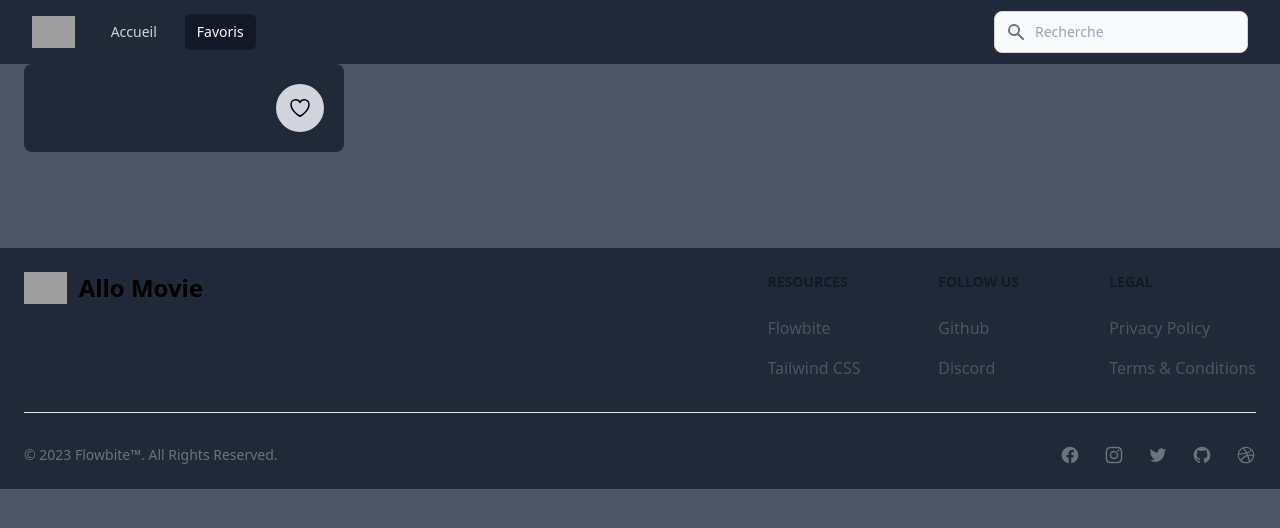
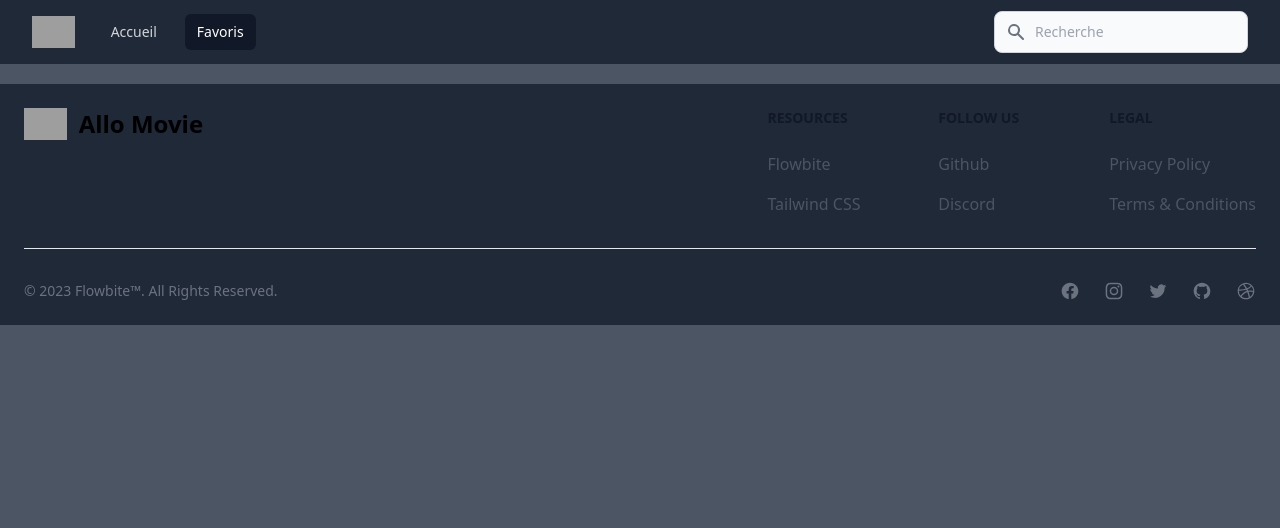
Before and after one commit to MarieBaude/allo-movie, a React (Vite) app: page /favorites in a window 1280 px wide. Shown: the top 528 px of the page. Built offline with nearby package versions, Linux system fonts and the light colour scheme; grey boxes are pictures that could not be loaded.

Commit message:
adding fav system

```diff
--- a/src/components/BtnFav.jsx
+++ b/src/components/BtnFav.jsx
@@ -1,23 +1,32 @@
-import React from "react";
+import React, { useState } from "react";
 
-function BtnFav() {
+function BtnFav(props) {
+  const [isFavorite, setIsFavorite] = useState(false);
+
+  const handleFavoriteClick = () => {
+    setIsFavorite(!isFavorite);
+
+    // récupérer les favoris existants du local storage
+    const favorites = JSON.parse(localStorage.getItem("favorites")) || [];
+
+    // ajouter ou supprimer le film de la liste des favoris
+    if (!isFavorite) {
+      favorites.push(props.movie);
+    } else {
+      const index = favorites.findIndex(
+        (favorite) => favorite.id === props.movie.id
+      );
+      favorites.splice(index, 1);
+    }
+
+    // enregistrer la nouvelle liste de favoris dans le local storage
+    localStorage.setItem("favorites", JSON.stringify(favorites));
+  };
+
   return (
-    <>
-      <svg
-        xmlns="http://www.w3.org/2000/svg"
-        fill="none"
-        viewBox="0 0 24 24"
-        strokeWidth={1.5}
-        stroke="currentColor"
-        className="w-6 h-6 heart-icon"
-      >
-        <path
-          strokeLinecap="round"
-          strokeLinejoin="round"
-          d="M21 8.25c0-2.485-2.099-4.5-4.688-4.5-1.935 0-3.597 1.126-4.312 2.733-.715-1.607-2.377-2.733-4.313-2.733C5.1 3.75 3 5.765 3 8.25c0 7.22 9 12 9 12s9-4.78 9-12z"
-        />
-      </svg>
-    </>
+    <button onClick={handleFavoriteClick}>
+      {isFavorite ? "Retirer des favoris" : "Ajouter aux favoris"}
+    </button>
   );
 }
 
--- a/src/components/MovieCard.jsx
+++ b/src/components/MovieCard.jsx
@@ -13,7 +13,7 @@ function MovieCard(props) {
 
         {/* Icon */}
         <div className="flex items-center justify-center h-12 w-12 rounded-full bg-gray-300">
-          <BtnFav />
+          <BtnFav movie={props} />
         </div>
       </div>
     </div>
--- a/src/container/Favorites.jsx
+++ b/src/container/Favorites.jsx
@@ -1,15 +1,34 @@
-import React from 'react'
-import Layout from '../components/layout/layout';
-import MovieCard from '../components/MovieCard';
+import React, { useState, useEffect } from "react";
+import Layout from "../components/layout/layout";
+import MovieCard from "../components/MovieCard";
 
 function Favorites() {
+  const [favorites, setFavorites] = useState([]);
+
+  useEffect(() => {
+    const storedFavorites = JSON.parse(localStorage.getItem("favorites"));
+    if (storedFavorites) {
+      setFavorites(storedFavorites);
+    }
+  }, []);
+
   return (
     <Layout>
-      <div className=''>
-				<MovieCard heading='Favorites' />
-			</div>
+      <div className="flex flex-wrap justify-center mt-5">
+        {favorites.map((favorite) => (
+          <MovieCard
+            key={favorite.id}
+            title={favorite.title}
+            poster={
+              favorite.poster_path
+                ? `https://image.tmdb.org/t/p/w500${favorite.poster_path}`
+                : "https://via.placeholder.com/500x750?text=No+Poster"
+            }
+          />
+        ))}
+      </div>
     </Layout>
-  )
+  );
 }
 
-export default Favorites
+export default Favorites;
--- a/src/container/Main.jsx
+++ b/src/container/Main.jsx
@@ -1,9 +1,8 @@
 import React, { useEffect, useState } from "react";
-
 import Header from "../components/Header";
 import MovieCard from "../components/MovieCard";
 import { Link } from "react-router-dom";
-import Layout from '../components/layout/layout';
+import Layout from "../components/layout/layout";
 
 function Main() {
   const [movies, setMovies] = useState([]);
@@ -17,6 +16,14 @@ function Main() {
       .then((data) => setMovies(data.results));
   }, []);
 
+  const addToFavorites = (movie) => {
+    const storedFavorites = JSON.parse(localStorage.getItem("favorites")) || [];
+    if (!storedFavorites.some(favorite => favorite.id === movie.id)) {
+      storedFavorites.push(movie);
+      localStorage.setItem("favorites", JSON.stringify(storedFavorites));
+    }
+  };
+
   return (
     <Layout>
       <main className="bg-gray-600 flex flex-col align-center">
@@ -28,12 +35,14 @@ function Main() {
               <MovieCard
                 key={movie.id}
                 title={movie.title}
-                poster={`https://image.tmdb.org/t/p/w500${movie? movie.poster_path : ''}`}
+                poster={`https://image.tmdb.org/t/p/w500${
+                  movie.poster_path ? movie.poster_path : ""
+                }`}
+                onAddToFavorites={() => addToFavorites(movie)}
               />
             </Link>
           ))}
         </div>
-
       </main>
     </Layout>
   );
```
